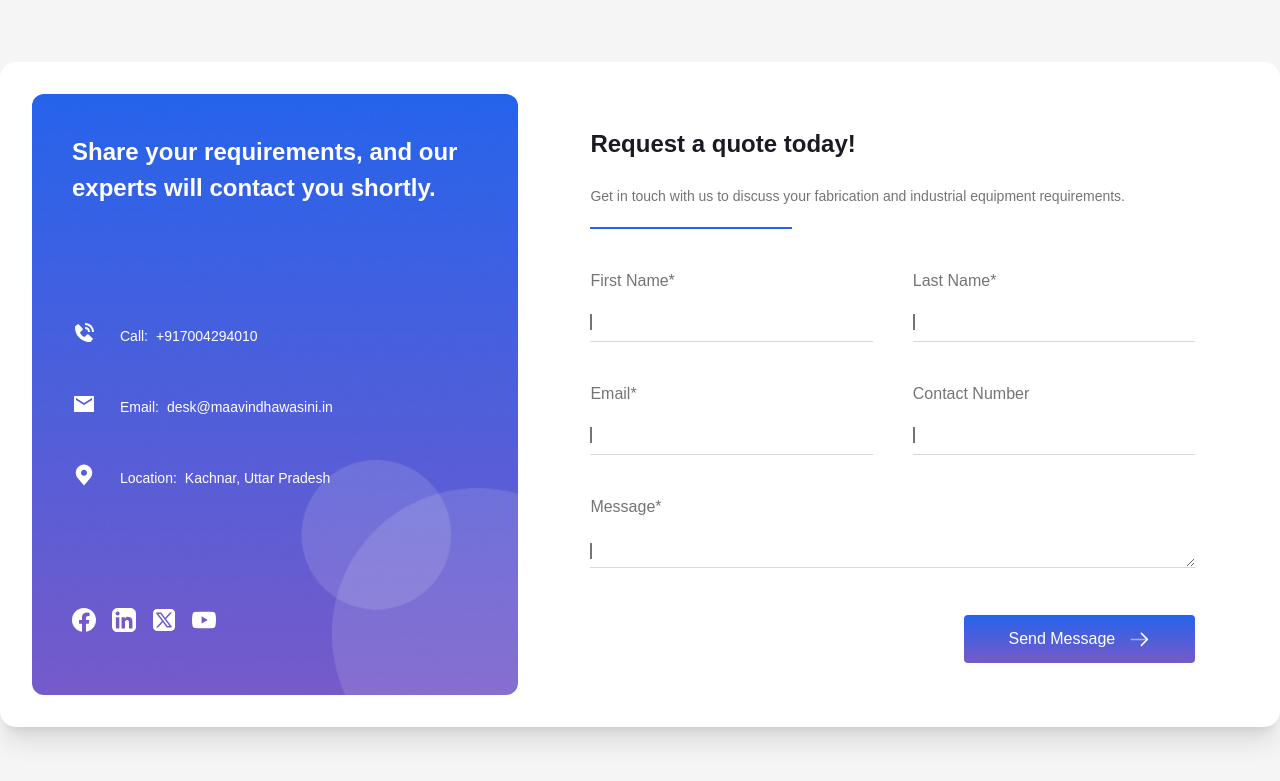
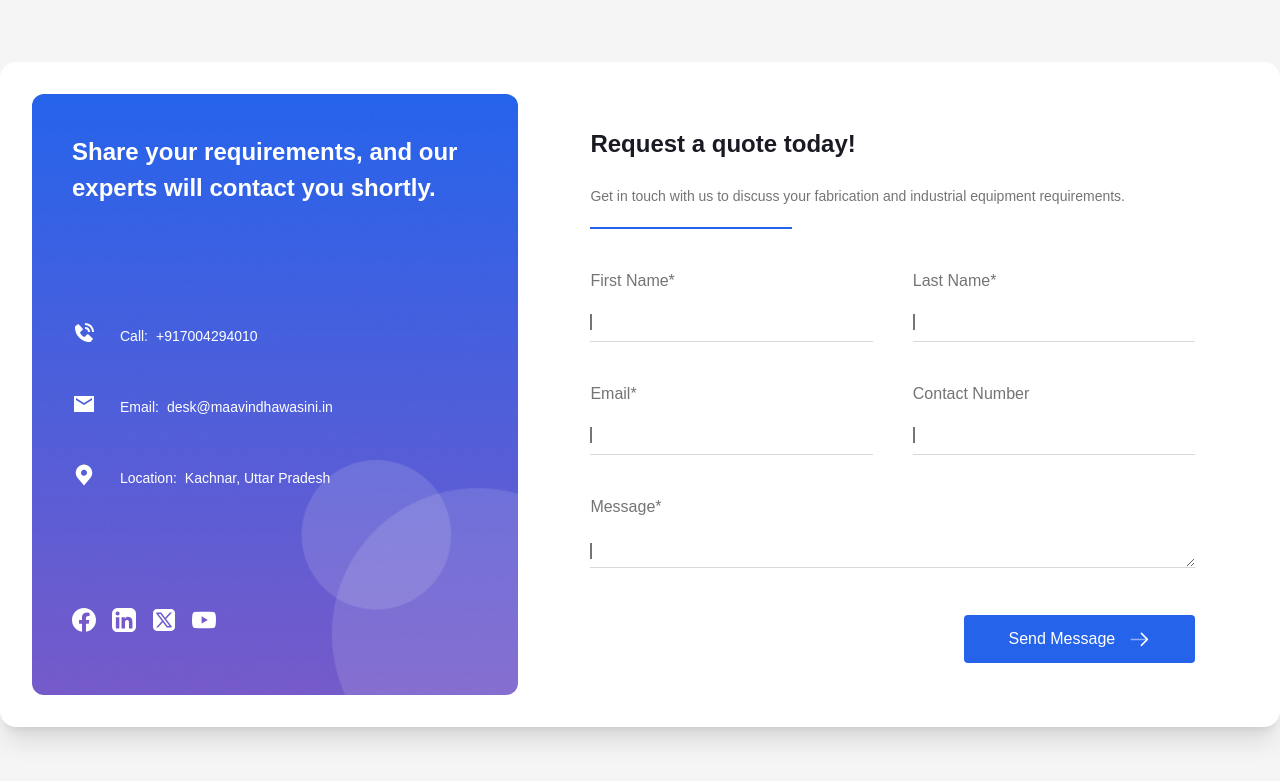
Before and after one commit to aastha-mirai/textile-comp, a React (Vite) app: page /contact in a window 1280 px wide. Shown: the part 498-1279 px from the top of the page. Built offline with nearby package versions, Linux system fonts and the light colour scheme; a web font is replaced by a local one.

Commit message:
update button bg color

```diff
--- a/src/containers/Contact-Us/ContactForm.component.tsx
+++ b/src/containers/Contact-Us/ContactForm.component.tsx
@@ -102,6 +102,7 @@ export const ContactForm: React.FC = () => {
               iconName="arrowRight"
               size="md"
               type="submit"
+              bgColor="primary"
             />
           </div>
         </form>
```
